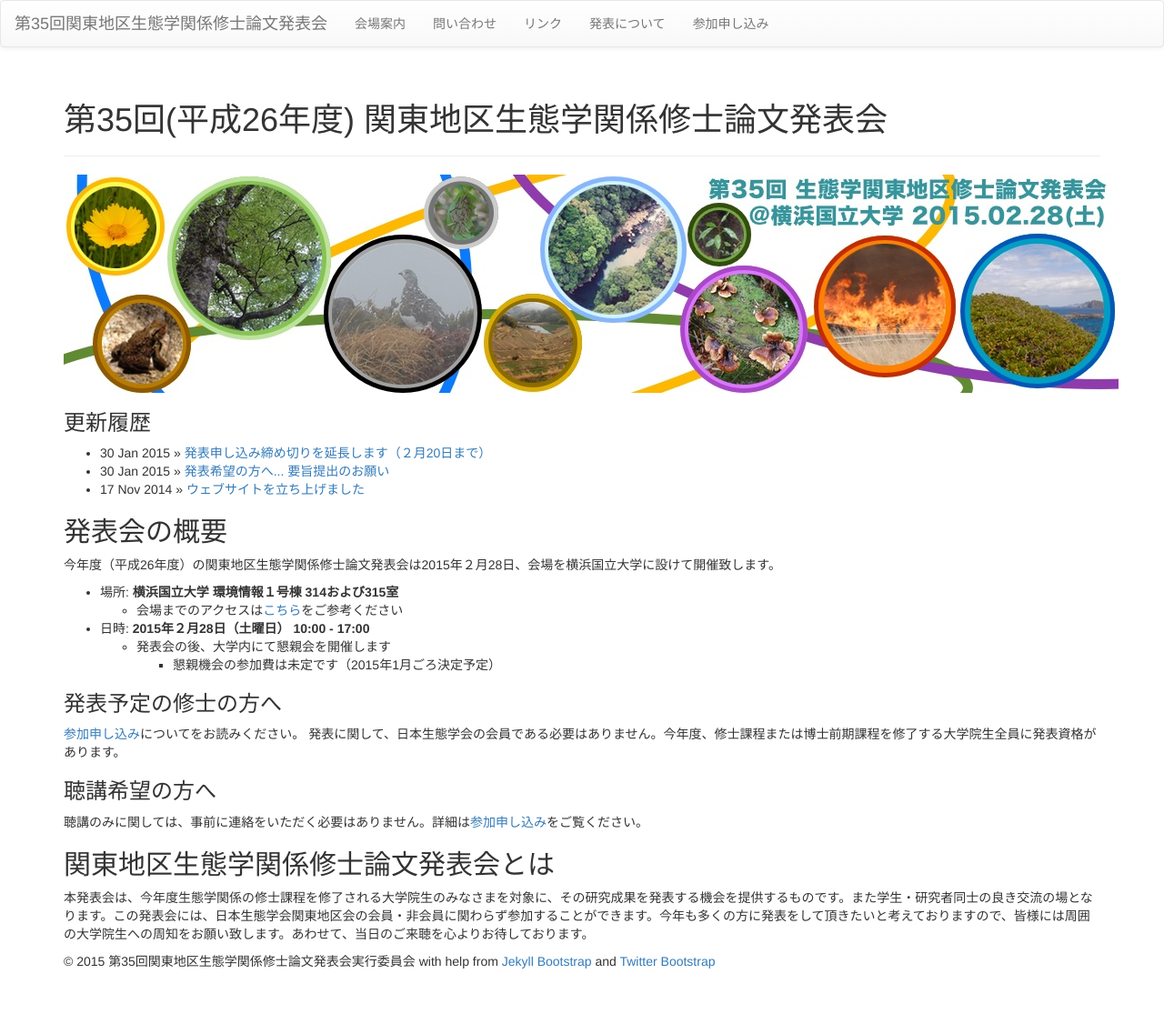
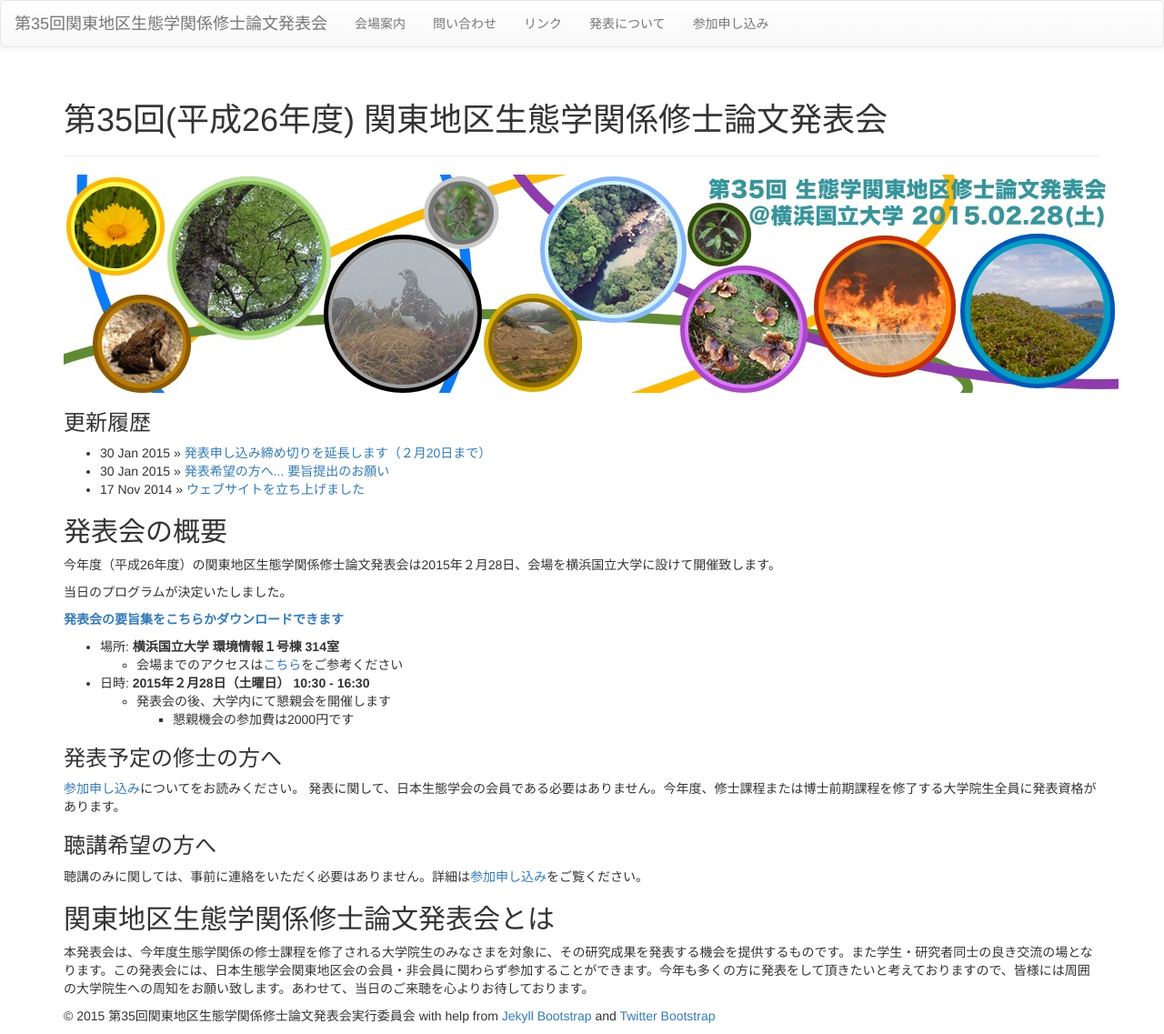
Before and after one commit to esj-kantomaster/esj-kantomaster.github.io, a Jekyll site: the page built from index.md, in a window 1280 px wide. Shown: the whole page at 91% size. Built offline with Jekyll 4.4.1, drawn with Linux system fonts in a browser that asks for light colours; nearby versions of some CDN libraries; library files that are not in the unit come from our copies; before the commit the page ends 1077 px from its top, so only the background shows below that.

Commit message:
[upgrade]add link to program file

```diff
--- a/index.md
+++ b/index.md
@@ -19,11 +19,15 @@ tagline:
 
 今年度（平成26年度）の関東地区生態学関係修士論文発表会は2015年２月28日、会場を横浜国立大学に設けて開催致します。
 
-* 場所: **横浜国立大学 環境情報１号棟 314および315室**
+当日のプログラムが決定いたしました。
+
+**[発表会の要旨集をこちらかダウンロードできます](https://www.dropbox.com/s/x07xmpi1a9e8vuc/15%E4%BF%AE%E5%A3%AB%E8%AB%96%E6%96%87%E7%99%BA%E8%A1%A8%E4%BC%9A%E8%A6%81%E6%97%A8%E9%9B%86.pdf?dl=0)**
+
+* 場所: **横浜国立大学 環境情報１号棟 314室**
     * 会場までのアクセスは[こちら](access.html)をご参考ください
-* 日時: **2015年２月28日（土曜日） 10:00 - 17:00**
+* 日時: **2015年２月28日（土曜日） 10:30 - 16:30**
     * 発表会の後、大学内にて懇親会を開催します
-        * 懇親機会の参加費は未定です（2015年1月ごろ決定予定）
+        * 懇親機会の参加費は2000円です
 
 ### 発表予定の修士の方へ
 
```
Also changed, not shown: README.md.
